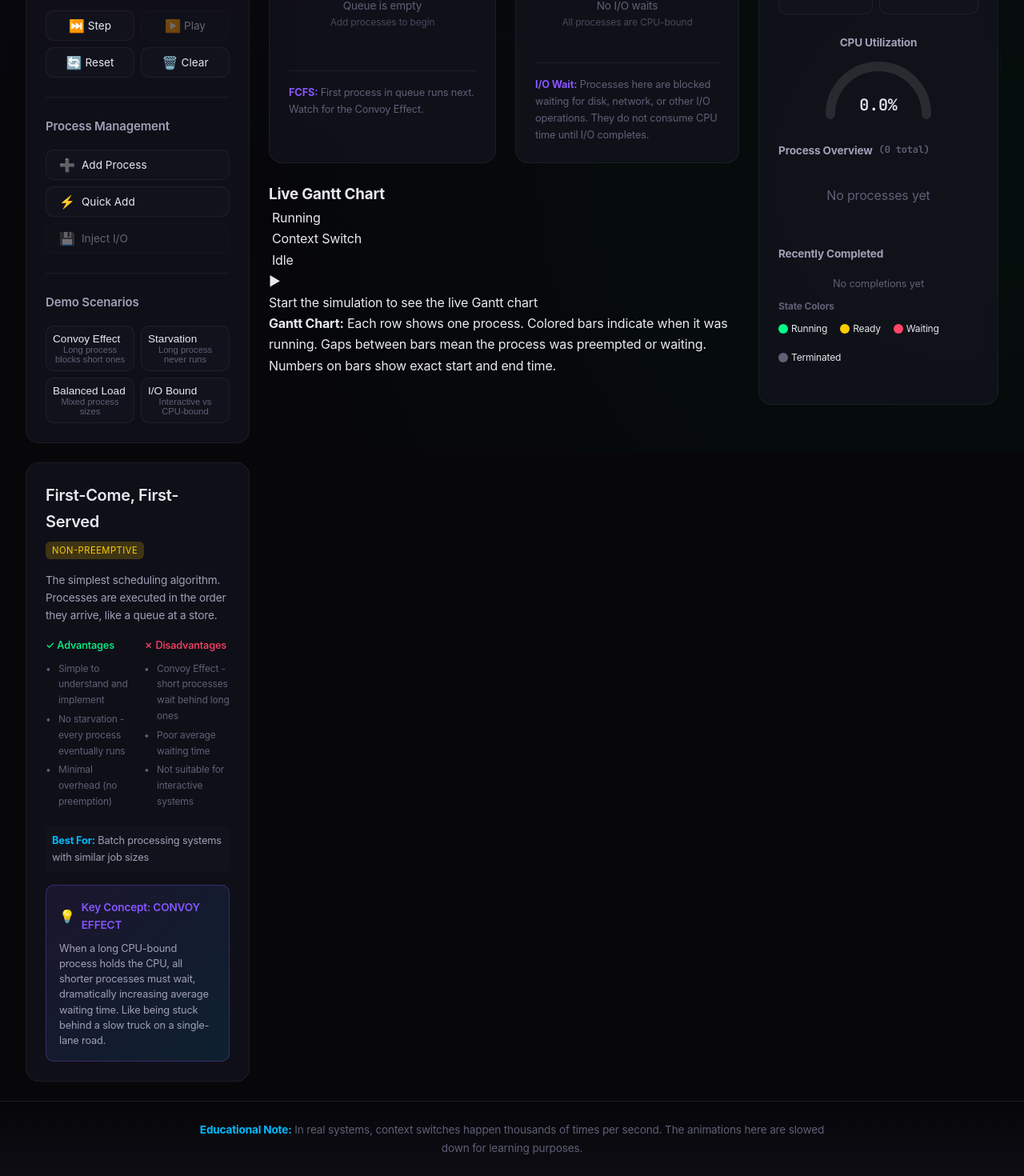
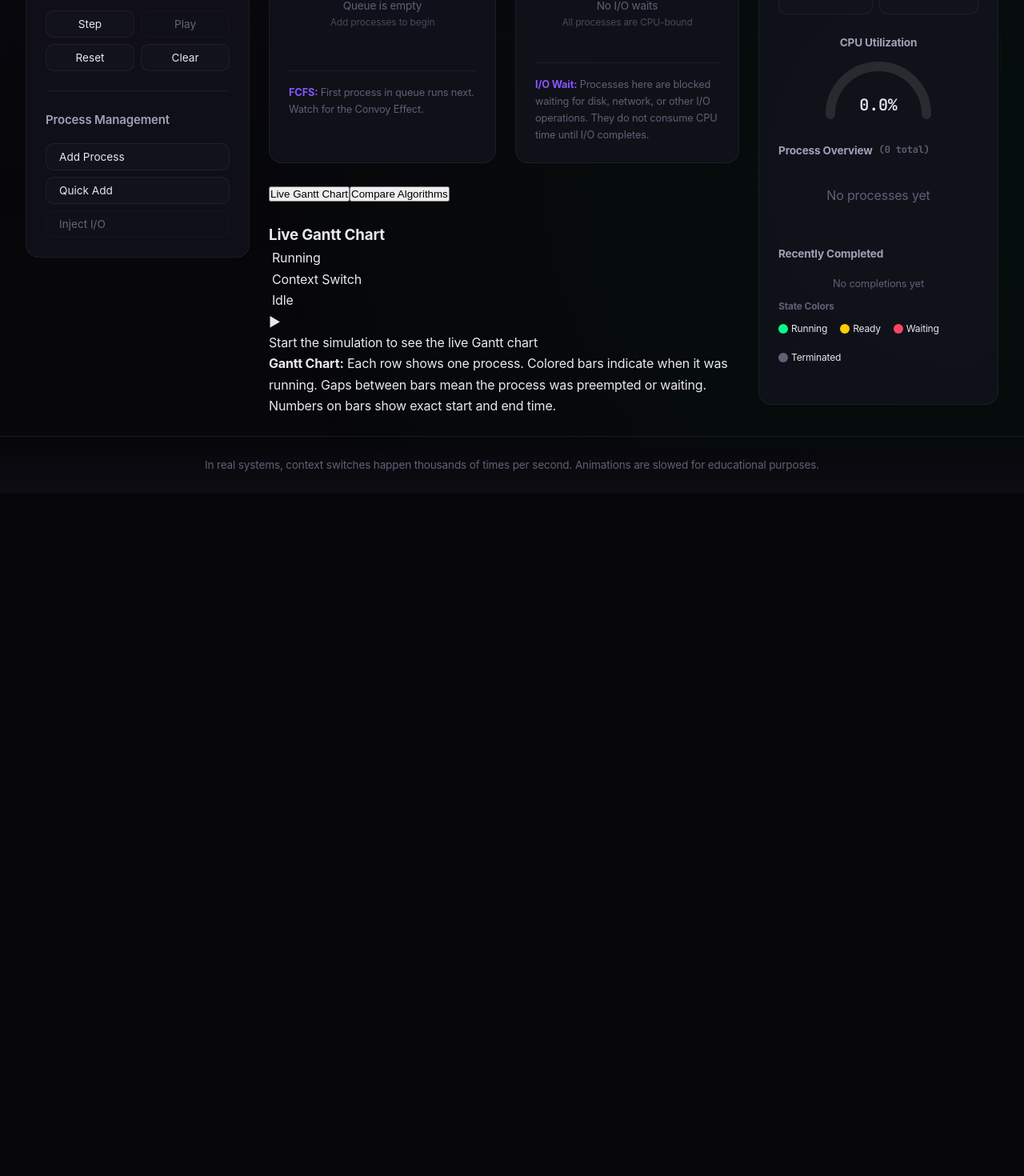
Before and after one commit to BelalRaza/Schedulix, a React (Create React App) app: page / in a window 1280 px wide. Shown: the part 707-2177 px from the top of the page at 80% size. After the commit the page ends 1323 px from the top, so only its background shows below. Built offline with nearby package versions, Linux system fonts and the light colour scheme.

Commit message:
updated main App routing

```diff
--- a/src/App.jsx
+++ b/src/App.jsx
@@ -1,5 +1,6 @@
 
-import React, { useState, useEffect, useRef } from 'react';
+
+import React, { useState } from 'react';
 import { motion, AnimatePresence } from 'framer-motion';
 import { useScheduler } from './hooks/useScheduler';
 import CPUVisualizer from './components/CPUVisualizer';
@@ -8,88 +9,20 @@ import WaitingQueue from './components/WaitingQueue';
 import ControlPanel from './components/ControlPanel';
 import MetricsDashboard from './components/MetricsDashboard';
 import GanttChart from './components/GanttChart';
-import AlgorithmInfo from './components/AlgorithmInfo';
+import AlgorithmComparison from './components/AlgorithmComparison';
 import ContextSwitchOverlay from './components/ContextSwitchOverlay';
 
-/**
- * Completion Notification Component
- */
-function CompletionNotification({ metrics, processCount, onDismiss }) {
-  return (
-    <motion.div
-      className="completion-notification"
-      initial={{ opacity: 0, scale: 0.8, y: 50 }}
-      animate={{ opacity: 1, scale: 1, y: 0 }}
-      exit={{ opacity: 0, scale: 0.8, y: 50 }}
-    >
-      <div className="completion-content">
-        <div className="completion-icon">✓</div>
-        <h2>Simulation Complete!</h2>
-        <p>All {processCount} processes have finished execution</p>
 
-        <div className="completion-stats">
-          <div className="stat-item">
-            <span className="stat-label">Avg Waiting Time</span>
-            <span className="stat-value">{metrics.avgWaitingTime} units</span>
-          </div>
-          <div className="stat-item">
-            <span className="stat-label">Avg Turnaround</span>
-            <span className="stat-value">{metrics.avgTurnaroundTime} units</span>
-          </div>
-          <div className="stat-item">
-            <span className="stat-label">CPU Utilization</span>
-            <span className="stat-value">{metrics.cpuUtilization}%</span>
-          </div>
-          <div className="stat-item">
-            <span className="stat-label">Context Switches</span>
-            <span className="stat-value">{metrics.contextSwitches}</span>
-          </div>
-        </div>
 
-        <button className="dismiss-btn" onClick={onDismiss}>
-          Got it!
-        </button>
-      </div>
-    </motion.div>
-  );
-}
-
-/**
- * Main Application Component
- *
- * Orchestrates all visualization components and manages the simulation.
- */
 function App() {
   const scheduler = useScheduler();
-  const [showCompletion, setShowCompletion] = useState(false);
-  const completionShownRef = useRef(false);
-
-  // Show completion notification when all processes finish
-  useEffect(() => {
-    if (scheduler.isComplete && scheduler.hasProcesses && !completionShownRef.current) {
-      completionShownRef.current = true;
-      // Small delay to let final animations complete
-      setTimeout(() => setShowCompletion(true), 500);
-    }
-
-    // Reset when processes are cleared or reset
-    if (!scheduler.hasProcesses || !scheduler.isComplete) {
-      completionShownRef.current = false;
-      setShowCompletion(false);
-    }
-  }, [scheduler.isComplete, scheduler.hasProcesses]);
-
-  const handleDismissCompletion = () => {
-    setShowCompletion(false);
-  };
+  const [centerTab, setCenterTab] = useState('live'); // 'live' | 'compare'
 
   return (
     <div className="app">
-      {/* Animated background */}
       <div className="background-grid" />
       <div className="background-glow" />
 
-      {/* Header */}
       <motion.header
         className="header"
         initial={{ opacity: 0, y: -20 }}
@@ -110,14 +43,13 @@ function App() {
             <span className="value">{scheduler.state.currentTime}</span>
           </span>
           <span className={`status-badge ${scheduler.isRunning ? 'running' : scheduler.isComplete ? 'complete' : 'paused'}`}>
-            {scheduler.isRunning ? '● Running' : scheduler.isComplete ? '✓ Complete' : '○ Paused'}
+            {scheduler.isRunning ? 'Running' : scheduler.isComplete ? 'Complete' : 'Paused'}
           </span>
         </div>
       </motion.header>
 
-      {/* Main Content */}
       <main className="main-content">
-        {/* Left Panel - Control & Info */}
+
         <motion.aside
           className="left-panel"
           initial={{ opacity: 0, x: -30 }}
@@ -127,20 +59,15 @@ function App() {
           <ControlPanel
             scheduler={scheduler}
           />
-          <AlgorithmInfo
-            algorithm={scheduler.algorithm}
-            strategy={scheduler.state.strategy}
-          />
         </motion.aside>
 
-        {/* Center - Main Visualization */}
+
         <motion.section
           className="center-panel"
           initial={{ opacity: 0, scale: 0.95 }}
           animate={{ opacity: 1, scale: 1 }}
           transition={{ duration: 0.6, delay: 0.3 }}
         >
-          {/* CPU Visualization */}
           <CPUVisualizer
             runningProcess={scheduler.state.runningProcess}
             isContextSwitching={scheduler.state.isContextSwitching}
@@ -148,7 +75,7 @@ function App() {
             algorithm={scheduler.algorithm}
           />
 
-          {/* Queue Visualizations */}
+
           <div className="queues-container">
             <ReadyQueue
               processes={scheduler.state.readyQueue}
@@ -160,15 +87,62 @@ function App() {
             />
           </div>
 
-          {/* Gantt Chart */}
-          <GanttChart
-            data={scheduler.state.ganttChart}
-            currentTime={scheduler.state.currentTime}
-            processes={scheduler.state.allProcesses}
-          />
+
+          <div className="center-tabs">
+            <button
+              className={`center-tab-btn ${centerTab === 'live' ? 'active' : ''}`}
+              onClick={() => setCenterTab('live')}
+            >
+              Live Gantt Chart
+            </button>
+            <button
+              className={`center-tab-btn ${centerTab === 'compare' ? 'active' : ''}`}
+              onClick={() => setCenterTab('compare')}
+            >
+              Compare Algorithms
+            </button>
+          </div>
+
+
+          <AnimatePresence mode="wait">
+            {centerTab === 'live' ? (
+              <motion.div
+                key="live"
+                initial={{ opacity: 0, y: 8 }}
+                animate={{ opacity: 1, y: 0 }}
+                exit={{ opacity: 0, y: -8 }}
+                transition={{ duration: 0.2 }}
+              >
+                <GanttChart
+                  data={scheduler.state.ganttChart}
+                  currentTime={scheduler.state.currentTime}
+                  processes={scheduler.state.allProcesses}
+                />
+              </motion.div>
+            ) : (
+              <motion.div
+                key="compare"
+                initial={{ opacity: 0, y: 8 }}
+                animate={{ opacity: 1, y: 0 }}
+                exit={{ opacity: 0, y: -8 }}
+                transition={{ duration: 0.2 }}
+                className="compare-panel"
+              >
+                <div className="compare-panel-header">
+                  <h3>Algorithm Comparison</h3>
+                  <p className="compare-subtitle">
+                    All algorithms run against your current process set.
+                    {!scheduler.hasProcesses && ' Add processes to see the comparison.'}
+                  </p>
+                </div>
+                <AlgorithmComparison
+                  processes={scheduler.state.allProcesses}
+                />
+              </motion.div>
+            )}
+          </AnimatePresence>
         </motion.section>
 
-        {/* Right Panel - Metrics */}
         <motion.aside
           className="right-panel"
           initial={{ opacity: 0, x: 30 }}
@@ -184,36 +158,17 @@ function App() {
         </motion.aside>
       </main>
 
-      {/* Context Switch Overlay */}
+
       <AnimatePresence>
         {scheduler.contextSwitchInfo && (
           <ContextSwitchOverlay info={scheduler.contextSwitchInfo} />
         )}
       </AnimatePresence>
 
-      {/* Completion Notification */}
-      <AnimatePresence>
-        {showCompletion && (
-          <CompletionNotification
-            metrics={scheduler.state.metrics}
-            processCount={scheduler.state.allProcesses.length}
-            onDismiss={handleDismissCompletion}
-          />
-        )}
-      </AnimatePresence>
 
-      {/* Footer with educational note */}
-      <motion.footer
-        className="footer"
-        initial={{ opacity: 0 }}
-        animate={{ opacity: 1 }}
-        transition={{ delay: 1 }}
-      >
-        <p>
-          <strong>Educational Note:</strong> In real systems, context switches happen thousands of times per second.
-          The animations here are slowed down for learning purposes.
-        </p>
-      </motion.footer>
+      <footer className="footer">
+        <p>In real systems, context switches happen thousands of times per second. Animations are slowed for educational purposes.</p>
+      </footer>
     </div>
   );
 }
--- a/src/components/ControlPanel.jsx
+++ b/src/components/ControlPanel.jsx
@@ -1,17 +1,3 @@
-/**
- * ╔═══════════════════════════════════════════════════════════════════════════╗
- * ║                       CONTROL PANEL COMPONENT                             ║
- * ╠═══════════════════════════════════════════════════════════════════════════╣
- * ║ User interface for controlling the simulation.                             ║
- * ║                                                                           ║
- * ║ Features:                                                                  ║
- * ║ - Algorithm selection                                                      ║
- * ║ - Time quantum slider (for Round Robin)                                   ║
- * ║ - Process management (Add, I/O Interrupt, Kill)                           ║
- * ║ - Simulation controls (Play, Pause, Step, Reset)                          ║
- * ║ - Demo scenarios                                                           ║
- * ╚═══════════════════════════════════════════════════════════════════════════╝
- */
 
 import React, { useState } from 'react';
 import { motion } from 'framer-motion';
@@ -20,7 +6,7 @@ import { motion } from 'framer-motion';
  * ControlPanel Component
  *
  * @param {Object} props
- * @param {Object} props.scheduler - Scheduler hook instance
+ * @param {Object} props.scheduler
  */
 function ControlPanel({ scheduler }) {
   const [showAddProcess, setShowAddProcess] = useState(false);
@@ -31,7 +17,7 @@ function ControlPanel({ scheduler }) {
     priority: 5
   });
 
-  // Algorithm options with descriptions
+
   const algorithms = [
     { id: 'FCFS', name: 'FCFS', desc: 'First-Come, First-Served' },
     { id: 'SJF', name: 'SJF', desc: 'Shortest Job First' },
@@ -40,13 +26,7 @@ function ControlPanel({ scheduler }) {
     { id: 'MLFQ', name: 'MLFQ', desc: 'Multi-Level Feedback Queue' }
   ];
 
-  // Demo scenarios
-  const demos = [
-    { id: 'convoy', name: 'Convoy Effect', desc: 'Long process blocks short ones' },
-    { id: 'starvation', name: 'Starvation', desc: 'Long process never runs' },
-    { id: 'balanced', name: 'Balanced Load', desc: 'Mixed process sizes' },
-    { id: 'io-bound', name: 'I/O Bound', desc: 'Interactive vs CPU-bound' }
-  ];
+
 
   const handleAddProcess = () => {
     scheduler.addProcess({
@@ -61,12 +41,8 @@ function ControlPanel({ scheduler }) {
 
   return (
     <div className="control-panel">
-      <h2>
-        <span className="panel-icon">🎛️</span>
-        Control Panel
-      </h2>
+      <h2>Control Panel</h2>
 
-      {/* Algorithm Selection */}
       <section className="control-section">
         <h3>Scheduling Algorithm</h3>
         <div className="algorithm-grid">
@@ -85,7 +61,6 @@ function ControlPanel({ scheduler }) {
         </div>
       </section>
 
-      {/* Time Quantum Slider (for Round Robin) */}
       {(scheduler.algorithm === 'RR' || scheduler.algorithm === 'MLFQ') && (
         <motion.section
           className="control-section"
@@ -112,12 +87,12 @@ function ControlPanel({ scheduler }) {
             </div>
           </div>
           <p className="slider-hint">
-            💡 Lower quantum = more responsive but higher overhead
+            Lower quantum = more responsive but higher overhead
           </p>
         </motion.section>
       )}
 
-      {/* Simulation Speed */}
+
       <section className="control-section">
         <h3>
           Simulation Speed
@@ -140,7 +115,7 @@ function ControlPanel({ scheduler }) {
         </div>
       </section>
 
-      {/* Simulation Controls */}
+
       <section className="control-section">
         <h3>Simulation</h3>
         <div className="sim-controls">
@@ -148,10 +123,9 @@ function ControlPanel({ scheduler }) {
             className="sim-button step"
             onClick={scheduler.step}
             disabled={scheduler.isRunning || scheduler.isComplete}
-            whileHover={{ scale: 1.05 }}
-            whileTap={{ scale: 0.95 }}
+            whileHover={{ scale: 1.02 }}
+            whileTap={{ scale: 0.98 }}
           >
-            <span className="btn-icon">⏭️</span>
             Step
           </motion.button>
 
@@ -159,10 +133,9 @@ function ControlPanel({ scheduler }) {
             <motion.button
               className="sim-button pause"
               onClick={scheduler.pause}
-              whileHover={{ scale: 1.05 }}
-              whileTap={{ scale: 0.95 }}
+              whileHover={{ scale: 1.02 }}
+              whileTap={{ scale: 0.98 }}
             >
-              <span className="btn-icon">⏸️</span>
               Pause
             </motion.button>
           ) : (
@@ -170,10 +143,9 @@ function ControlPanel({ scheduler }) {
               className="sim-button play"
               onClick={scheduler.play}
               disabled={scheduler.isComplete || !scheduler.hasProcesses}
-              whileHover={{ scale: 1.05 }}
-              whileTap={{ scale: 0.95 }}
+              whileHover={{ scale: 1.02 }}
+              whileTap={{ scale: 0.98 }}
             >
-              <span className="btn-icon">▶️</span>
               Play
             </motion.button>
           )}
@@ -182,10 +154,9 @@ function ControlPanel({ scheduler }) {
             className="sim-button reset"
             onClick={scheduler.reset}
             disabled={scheduler.isRunning}
-            whileHover={{ scale: 1.05 }}
-            whileTap={{ scale: 0.95 }}
+            whileHover={{ scale: 1.02 }}
+            whileTap={{ scale: 0.98 }}
           >
-            <span className="btn-icon">🔄</span>
             Reset
           </motion.button>
 
@@ -193,16 +164,15 @@ function ControlPanel({ scheduler }) {
             className="sim-button clear"
             onClick={scheduler.clear}
             disabled={scheduler.isRunning}
-            whileHover={{ scale: 1.05 }}
-            whileTap={{ scale: 0.95 }}
+            whileHover={{ scale: 1.02 }}
+            whileTap={{ scale: 0.98 }}
           >
-            <span className="btn-icon">🗑️</span>
             Clear
           </motion.button>
         </div>
       </section>
 
-      {/* Process Controls */}
+
       <section className="control-section">
         <h3>Process Management</h3>
         <div className="process-controls">
@@ -212,7 +182,6 @@ function ControlPanel({ scheduler }) {
             whileHover={{ scale: 1.02 }}
             whileTap={{ scale: 0.98 }}
           >
-            <span className="btn-icon">➕</span>
             Add Process
           </motion.button>
 
@@ -222,7 +191,6 @@ function ControlPanel({ scheduler }) {
             whileHover={{ scale: 1.02 }}
             whileTap={{ scale: 0.98 }}
           >
-            <span className="btn-icon">⚡</span>
             Quick Add
           </motion.button>
 
@@ -233,12 +201,11 @@ function ControlPanel({ scheduler }) {
             whileHover={{ scale: 1.02 }}
             whileTap={{ scale: 0.98 }}
           >
-            <span className="btn-icon">💾</span>
             Inject I/O
           </motion.button>
         </div>
 
-        {/* Add Process Form */}
+
         {showAddProcess && (
           <motion.div
             className="add-process-form"
@@ -296,24 +263,7 @@ function ControlPanel({ scheduler }) {
         )}
       </section>
 
-      {/* Demo Scenarios */}
-      <section className="control-section">
-        <h3>Demo Scenarios</h3>
-        <div className="demo-grid">
-          {demos.map((demo) => (
-            <motion.button
-              key={demo.id}
-              className="demo-button"
-              onClick={() => scheduler.loadDemo(demo.id)}
-              whileHover={{ scale: 1.02 }}
-              whileTap={{ scale: 0.98 }}
-            >
-              <span className="demo-name">{demo.name}</span>
-              <span className="demo-desc">{demo.desc}</span>
-            </motion.button>
-          ))}
-        </div>
-      </section>
+
     </div>
   );
 }
```
